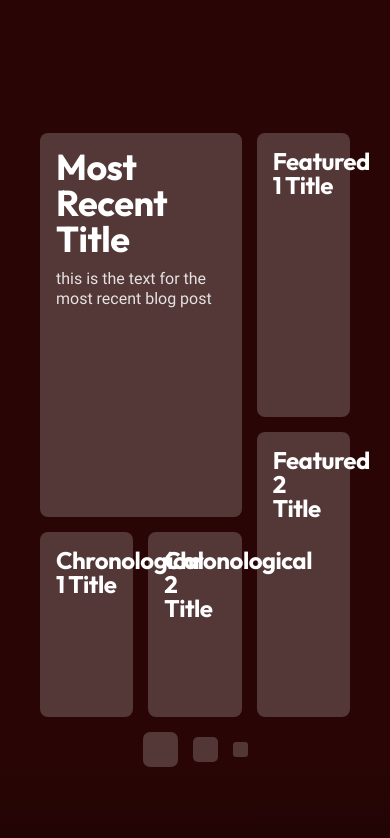
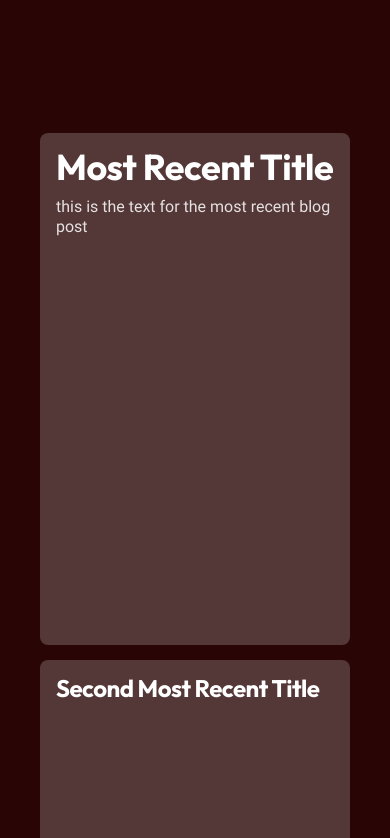
Before and after one commit to ChrisMillerpy/personalsite, a Next.js app: page / in a window 390 px wide. Shown: the part 1526-2364 px from the top of the page. Built offline with nearby package versions, Linux system fonts and the light colour scheme.

Commit message:
Blog section responsive to screen size

```diff
--- a/src/components/Blog.tsx
+++ b/src/components/Blog.tsx
@@ -33,24 +33,20 @@ const MoreBlogPostsButton = () => {
 const Blog = () => {
   return (
     <Section id="blog">
-      <div className="grid grid-cols-3 grid-rows-12 gap-[15px]">
-        <BentoCard className="col-start-1 col-end-3 row-start-1 row-end-9 h-96">
+      <div className="md:grid md:grid-cols-3 md:grid-rows-12 flex flex-col gap-[15px]">
+        <BentoCard className="md:col-start-1 md:col-end-3 md:row-start-1 md:row-end-9 h-[32rem] md:h-96">
           <h3 className="mb-3">Most Recent Title</h3>
           <p>this is the text for the most recent blog post</p>
         </BentoCard>
+        <BentoCard className="md:col-start-1 md:col-end-3 md:row-start-9 md:row-end-13 h-[32rem] md:h-auto">
+          <h4>Second Most Recent Title</h4>
+        </BentoCard>
 
-        <BentoCard className="col-start-3 col-end-4 row-start-1 row-end-7">
+        <BentoCard className="md:col-start-3 md:col-end-4 md:row-start-1 md:row-end-7 h-[32rem] md:h-auto">
           <h4>Featured 1 Title</h4>
         </BentoCard>
-        <BentoCard className="col-start-3 col-end-4 row-start-7 row-end-13">
+        <BentoCard className="md:col-start-3 md:col-end-4 md:row-start-7 md:row-end-13 h-[32rem] md:h-auto">
           <h4>Featured 2 Title</h4>
-        </BentoCard>
-
-        <BentoCard className="col-start-1 col-end-2 row-start-9 row-end-13">
-          <h4>Chronological 1 Title</h4>
-        </BentoCard>
-        <BentoCard className="col-start-2 col-end-3 row-start-9 row-end-13">
-          <h4>Chronological 2 Title</h4>
         </BentoCard>
       </div>
 
```
